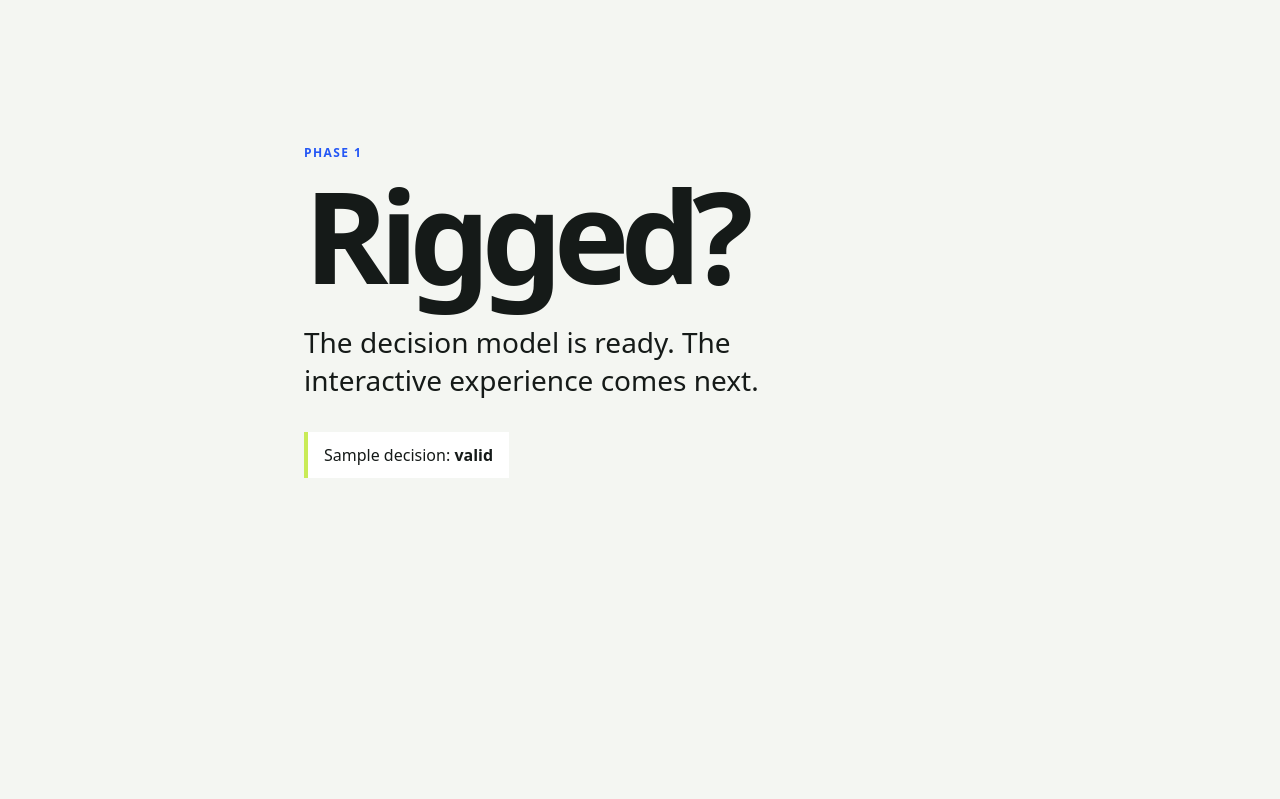
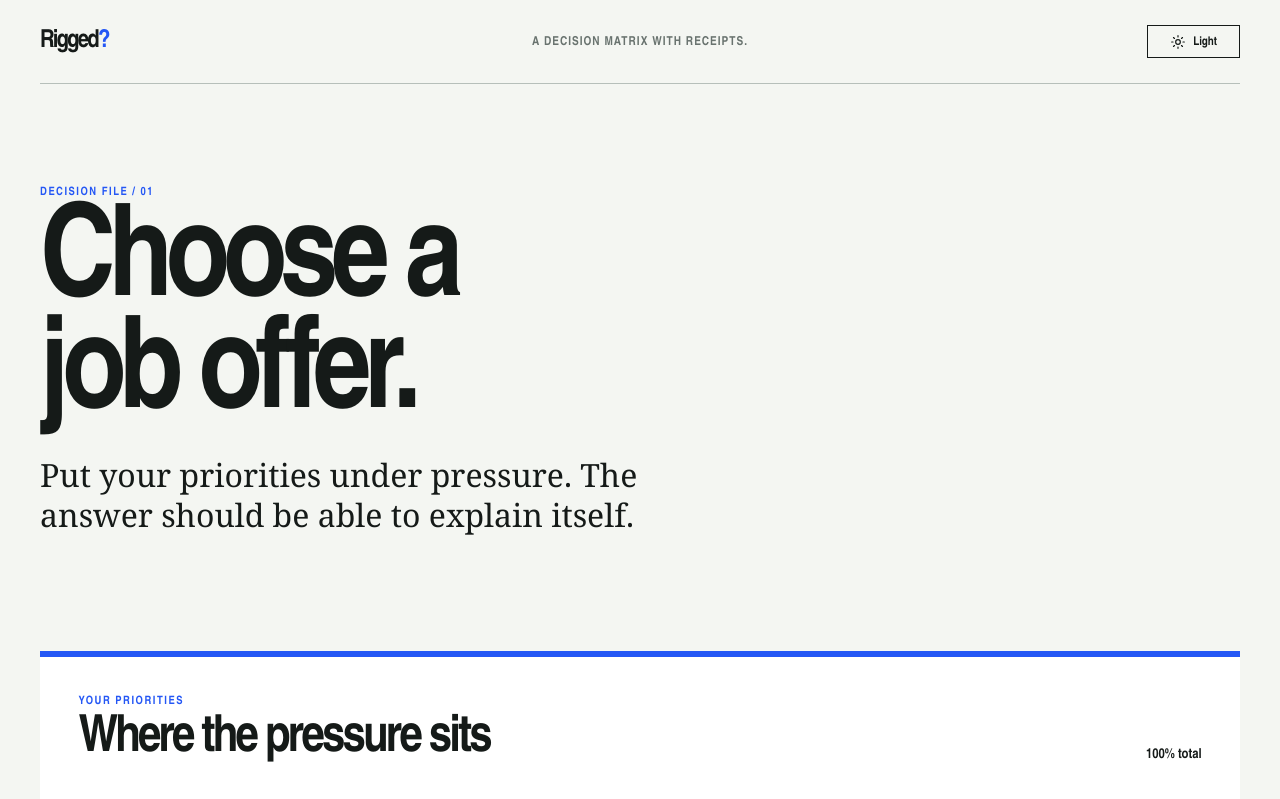
Before and after one commit to Aditya-Ramachandran/Rigged, a React (Vite) app: page / in a window 1280 px wide. Shown: the top 799 px of the page. Built offline with nearby package versions, Linux system fonts and the light colour scheme.

Commit message:
feat: build the blueprint application shell
feat: build the blueprint application shell

```diff
--- a/src/App.tsx
+++ b/src/App.tsx
@@ -1,19 +1,92 @@
-import { SAMPLE_DECISION, validateDecision } from './domain'
+import { useEffect, useState } from 'react'
+
+type Theme = 'light' | 'dark'
+
+const APPEARANCE_KEY = 'rigged:appearance:v1'
+
+const criteria = [
+  { name: 'Compensation', weight: '35%', className: 'compensation' },
+  { name: 'Growth', weight: '25%', className: 'growth' },
+  { name: 'Balance', weight: '25%', className: 'balance' },
+  { name: 'Mission', weight: '15%', className: 'mission' },
+]
+
+function systemTheme(): Theme {
+  return window.matchMedia('(prefers-color-scheme: dark)').matches ? 'dark' : 'light'
+}
+
+function initialAppearance(): { theme: Theme; hasManualPreference: boolean } {
+  try {
+    const saved: unknown = JSON.parse(localStorage.getItem(APPEARANCE_KEY) ?? 'null')
+    if (
+      typeof saved === 'object' && saved !== null && 'schemaVersion' in saved && 'theme' in saved &&
+      saved.schemaVersion === 1 && (saved.theme === 'light' || saved.theme === 'dark')
+    ) return { theme: saved.theme, hasManualPreference: true }
+  } catch {
+    // Appearance is optional; blocked storage must not block the decision tool.
+  }
+  return { theme: systemTheme(), hasManualPreference: false }
+}
+
+function ThemeIcon({ theme }: { theme: Theme }) {
+  return <span className="theme-icon" aria-hidden="true">
+    <svg className="sun-icon" viewBox="0 0 24 24" fill="none"><circle cx="12" cy="12" r="3.5" stroke="currentColor" strokeWidth="1.8" /><path d="M12 2.5v2M12 19.5v2M2.5 12h2M19.5 12h2M5.28 5.28l1.41 1.41M17.31 17.31l1.41 1.41M18.72 5.28l-1.41 1.41M6.69 17.31l-1.41 1.41" stroke="currentColor" strokeWidth="1.8" strokeLinecap="round" /></svg>
+    <svg className="moon-icon" viewBox="0 0 24 24" fill="none"><path d="M20.5 15.1A8.5 8.5 0 1 1 8.9 3.5 6.7 6.7 0 0 0 20.5 15.1Z" stroke="currentColor" strokeWidth="1.8" strokeLinejoin="round" /></svg>
+    <span>{theme === 'light' ? 'Light' : 'Dark'}</span>
+  </span>
+}
 
 export default function App() {
-  const sampleStatus = validateDecision(SAMPLE_DECISION)
+  const [appearance] = useState(initialAppearance)
+  const [theme, setTheme] = useState<Theme>(appearance.theme)
+  const [hasManualPreference, setHasManualPreference] = useState(appearance.hasManualPreference)
 
-  return (
-    <main>
-      <p className="eyebrow">Phase 1</p>
-      <h1>Rigged?</h1>
-      <p className="lede">
-        The decision model is ready. The interactive experience comes next.
-      </p>
-      <p role="status" className="status">
-        Sample decision:{' '}
-        <strong>{sampleStatus.ok ? 'valid' : 'needs attention'}</strong>
-      </p>
+  useEffect(() => { document.documentElement.dataset.theme = theme }, [theme])
+  useEffect(() => {
+    if (hasManualPreference) return
+    const media = window.matchMedia('(prefers-color-scheme: dark)')
+    const syncSystemTheme = (event: MediaQueryListEvent) => setTheme(event.matches ? 'dark' : 'light')
+    media.addEventListener('change', syncSystemTheme)
+    return () => media.removeEventListener('change', syncSystemTheme)
+  }, [hasManualPreference])
+
+  const toggleTheme = () => {
+    const nextTheme: Theme = theme === 'light' ? 'dark' : 'light'
+    setTheme(nextTheme)
+    setHasManualPreference(true)
+    try { localStorage.setItem(APPEARANCE_KEY, JSON.stringify({ schemaVersion: 1, theme: nextTheme })) } catch { /* session state remains usable */ }
+  }
+
+  return <div className="app-shell">
+    <a className="skip-link" href="#main-content">Skip to the decision</a>
+    <header className="site-header">
+      <a className="wordmark" href="#main-content" aria-label="Rigged? home">Rigged<span>?</span></a>
+      <p className="header-note">A decision matrix with receipts.</p>
+      <button className="theme-toggle" type="button" aria-pressed={theme === 'dark'} aria-label={theme === 'light' ? 'Switch to dark mode' : 'Switch to light mode'} onClick={toggleTheme}><ThemeIcon theme={theme} /></button>
+    </header>
+    <main id="main-content">
+      <section className="case-intro" aria-labelledby="page-title">
+        <p className="kicker">Decision file / 01</p>
+        <h1 id="page-title">Choose a job offer.</h1>
+        <p className="intro-copy">Put your priorities under pressure. The answer should be able to explain itself.</p>
+      </section>
+      <section className="priority-sheet" aria-labelledby="priority-title">
+        <div className="section-heading"><div><p className="kicker">Your priorities</p><h2 id="priority-title">Where the pressure sits</h2></div><p className="total" aria-label="Weights total 100 percent">100% total</p></div>
+        <div className="pressure-rail" aria-label="Current priority weights">
+          {criteria.map((criterion) => <div key={criterion.name} className={`rail-segment ${criterion.className}`}><span>{criterion.name}</span><strong>{criterion.weight}</strong></div>)}
+        </div>
+        <p className="sheet-note">Each priority has a voice. Later, you’ll be able to test how loudly it speaks.</p>
+      </section>
+      <section className="verdict-preview" aria-labelledby="verdict-title">
+        <div className="verdict-index">Evidence-led, not spreadsheet-led.</div><p className="kicker">The verdict</p>
+        <h2 id="verdict-title">A clear answer needs a clear audit trail.</h2>
+        <p>Score your options, see the ranking, then find out which single priority is carrying the decision.</p>
+      </section>
     </main>
-  )
+    <footer className="site-footer">
+      <div className="footer-rule" aria-hidden="true" />
+      <p className="footer-story">Rigged? began with an uncomfortable question: are you choosing—or are your priorities choosing for you? It makes that hidden pressure visible, one honest decision at a time.</p>
+      <div className="footer-meta"><a href="https://github.com/Aditya-Ramachandran/Rigged" target="_blank" rel="noopener noreferrer">View the Rigged? source on GitHub</a><p>Made with <span aria-label="love">❤️</span> by Aditya &amp; GPT-Sol</p></div>
+    </footer>
+  </div>
 }
--- a/src/styles.css
+++ b/src/styles.css
@@ -1,53 +1,28 @@
-:root {
-  font-family: system-ui, sans-serif;
-  color: #151a18;
-  background: #f4f6f2;
-  font-synthesis: none;
-}
-
-* {
-  box-sizing: border-box;
-}
-
-body {
-  min-width: 320px;
-  min-height: 100vh;
-  margin: 0;
-}
-
-main {
-  width: min(42rem, calc(100% - 2rem));
-  margin: 0 auto;
-  padding: clamp(4rem, 12vw, 9rem) 0;
-}
-
-.eyebrow {
-  margin: 0 0 1rem;
-  color: #2457f5;
-  font-size: 0.75rem;
-  font-weight: 700;
-  letter-spacing: 0.12em;
-  text-transform: uppercase;
-}
-
-h1 {
-  margin: 0;
-  font-size: clamp(3.5rem, 14vw, 8rem);
-  letter-spacing: -0.07em;
-  line-height: 0.9;
-}
-
-.lede {
-  max-width: 34rem;
-  margin: 2rem 0;
-  font-size: clamp(1.25rem, 4vw, 1.75rem);
-  line-height: 1.35;
-}
-
-.status {
-  width: fit-content;
-  border-left: 0.25rem solid #c9eb57;
-  margin: 0;
-  padding: 0.75rem 1rem;
-  background: #fff;
-}
+:root { color: #151a18; background: #f4f6f2; font-family: Archivo, "Arial Narrow", Arial, sans-serif; font-synthesis: none; }
+:root[data-theme='dark'] { color: #f4f6f2; background: #101412; }
+* { box-sizing: border-box; }
+html { background: var(--page); }
+body { --page:#f4f6f2; --ink:#151a18; --muted:#69736f; --line:#b6bfba; --blue:#2457f5; --lime:#c9eb57; --verdict-bg:#e9eeff; --verdict-card:#fff; --verdict-alt:#d7e0ff; min-width:320px; min-height:100vh; margin:0; background:var(--page); color:var(--ink); }
+:root[data-theme='dark'] body { --page:#101412; --ink:#f4f6f2; --muted:#b0bab5; --line:#47514c; --blue:#7792ff; --lime:#c9eb57; --verdict-bg:#182139; --verdict-card:#222d49; --verdict-alt:#2d3a5d; }
+button, a { font:inherit; } a { color:inherit; }
+.app-shell { width:min(100% - 2rem, 75rem); margin:0 auto; }
+.skip-link { position:fixed; z-index:3; top:.75rem; left:.75rem; padding:.65rem .8rem; background:var(--blue); color:#fff; transform:translateY(-160%); } .skip-link:focus { transform:translateY(0); }
+.site-header { display:grid; grid-template-columns:1fr auto 1fr; align-items:center; min-height:5.25rem; border-bottom:1px solid var(--line); }
+.wordmark { font-size:1.55rem; font-weight:800; letter-spacing:-.075em; text-decoration:none; } .wordmark span { color:var(--blue); }
+.header-note { margin:0; color:var(--muted); font-size:.77rem; font-weight:700; letter-spacing:.08em; text-transform:uppercase; }
+.theme-toggle { justify-self:end; min-width:5.8rem; border:1px solid var(--ink); padding:.46rem .65rem; background:transparent; color:var(--ink); cursor:pointer; }
+.theme-icon { display:flex; align-items:center; justify-content:center; gap:.45rem; font-size:.75rem; font-weight:700; } .theme-icon svg { width:1rem; height:1rem; transition:opacity 180ms ease, transform 180ms ease; } .moon-icon { display:none; } :root[data-theme='dark'] .sun-icon { display:none; } :root[data-theme='dark'] .moon-icon { display:block; transform:rotate(-12deg); }
+main { padding:clamp(3.5rem, 8vw, 7.5rem) 0 clamp(3.5rem, 8vw, 7rem); } .case-intro { max-width:55rem; }
+.kicker { margin:0 0 .8rem; color:var(--blue); font-size:.72rem; font-weight:800; letter-spacing:.13em; text-transform:uppercase; } h1,h2,p { margin-top:0; } h1,h2 { letter-spacing:-.055em; } h1 { max-width:9ch; margin-bottom:1.25rem; font-size:clamp(3.8rem, 10vw, 8.5rem); line-height:.87; }
+.intro-copy { max-width:39rem; margin-bottom:0; font-family:"Source Serif 4", Georgia, serif; font-size:clamp(1.3rem, 2.6vw, 2rem); line-height:1.26; }
+.priority-sheet { margin-top:clamp(4rem, 9vw, 8rem); padding:clamp(1.25rem, 3vw, 2.5rem); background:var(--verdict-card); border-top:.4rem solid var(--blue); }
+.section-heading { display:flex; justify-content:space-between; gap:1rem; align-items:end; margin-bottom:2.3rem; } .section-heading .kicker { margin-bottom:.45rem; } h2 { margin-bottom:0; font-size:clamp(1.8rem, 4vw, 3.25rem); line-height:.96; } .total { margin:0; font-size:.86rem; font-weight:800; white-space:nowrap; }
+.pressure-rail { display:flex; min-height:8.5rem; background:var(--verdict-alt); } .rail-segment { display:flex; flex:var(--weight) 1 0; flex-direction:column; justify-content:space-between; min-width:0; padding:1rem; border-right:2px solid var(--verdict-card); color:#151a18; } .rail-segment:last-child { border-right:0; } .rail-segment span { font-size:clamp(.7rem, 1.5vw, .88rem); font-weight:700; overflow-wrap:anywhere; } .rail-segment strong { font-size:clamp(1.45rem, 3vw, 2.5rem); letter-spacing:-.06em; }
+.compensation { --weight:35; background:var(--lime); } .growth { --weight:25; background:#dbe4ff; } .balance { --weight:25; background:#9dafef; } .mission { --weight:15; background:#d7e0ff; } :root[data-theme='dark'] .growth { background:#b7c7ff; } :root[data-theme='dark'] .balance { background:#7792ff; } :root[data-theme='dark'] .mission { background:#a8b8f7; }
+.sheet-note { max-width:38rem; margin:1.4rem 0 0; color:var(--muted); font-family:"Source Serif 4", Georgia, serif; font-size:1.1rem; line-height:1.38; }
+.verdict-preview { max-width:48rem; margin:clamp(4rem, 10vw, 9rem) 0 0 auto; padding:clamp(1.5rem, 4vw, 3rem); background:var(--verdict-bg); } .verdict-index { margin-bottom:3.5rem; color:var(--muted); font-size:.72rem; font-weight:700; letter-spacing:.09em; text-transform:uppercase; } .verdict-preview h2 { max-width:14ch; } .verdict-preview > p:last-child { max-width:36rem; margin:1.35rem 0 0; font-family:"Source Serif 4", Georgia, serif; font-size:1.25rem; line-height:1.4; }
+.site-footer { padding:0 0 2rem; } .footer-rule { height:.35rem; background:var(--blue); } .footer-story { max-width:45rem; margin:1.8rem 0 2.8rem; font-family:"Source Serif 4", Georgia, serif; font-size:clamp(1.15rem, 2.4vw, 1.6rem); line-height:1.35; } .footer-meta { display:flex; flex-wrap:wrap; justify-content:space-between; gap:1rem 2rem; color:var(--muted); font-size:.85rem; } .footer-meta a { color:var(--ink); font-weight:800; text-underline-offset:.25em; } .footer-meta p { margin:0; }
+:focus-visible { outline:3px solid var(--blue); outline-offset:3px; }
+@media (max-width:640px) { .app-shell { width:min(100% - 1.25rem, 75rem); } .site-header { grid-template-columns:1fr auto; } .header-note { display:none; } .pressure-rail { min-height:12rem; } .rail-segment { padding:.7rem .45rem; } .rail-segment strong { font-size:1.35rem; } .section-heading { align-items:start; } .footer-meta { display:grid; } }
+@media (prefers-reduced-motion:reduce) { .theme-icon svg,.skip-link { transition:none; } }
+@media (forced-colors:active) { .priority-sheet,.verdict-preview,.rail-segment { border:1px solid CanvasText; } }
```
